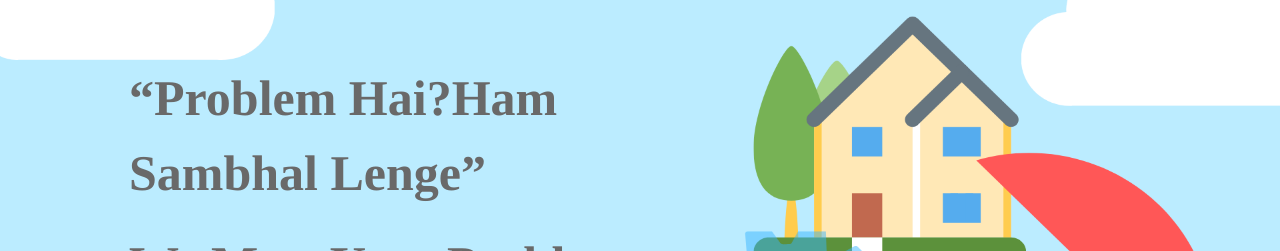
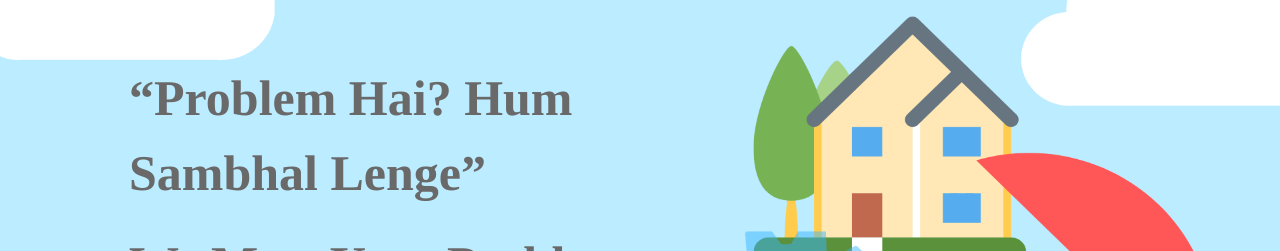
Before and after one commit to hunny123/makkantiptop, a plain HTML site: page index.html in a window 1280 px wide. Shown: the part 139-390 px from the top of the page. Drawn offline with nearby package versions, Linux system fonts and the light colour scheme.

Commit message:
Update index.html

```diff
--- a/index.html
+++ b/index.html
@@ -194,7 +194,7 @@ $(document).ready(function(){
 		<div class="jumbotron bg-transparent  ">
 			<div class="row pl-2 margin-down">
 				<div class="col-lg-6 ml-1">
-					<p class="big animated slideInRight"> <q>Problem Hai?Ham Sambhal Lenge</q></p>
+					<p class="big animated slideInRight"> <q>Problem Hai? Hum Sambhal Lenge</q></p>
 					<p class="big animated slideInRight">We Meet Your Problem With  Our Solution,At Price that You can Afford It.</p>
 
 				</div>
```
